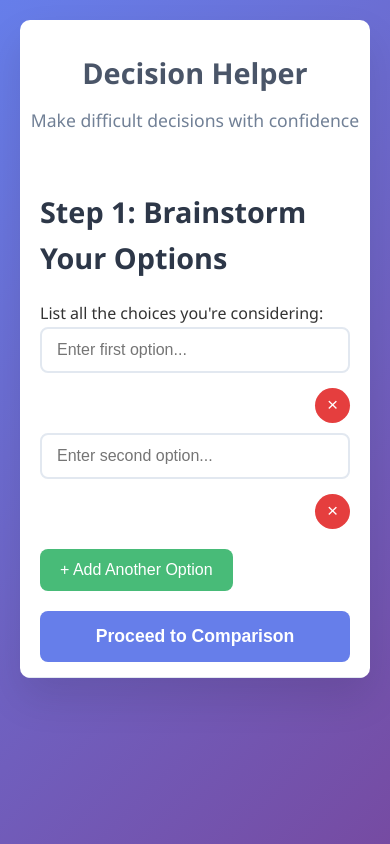
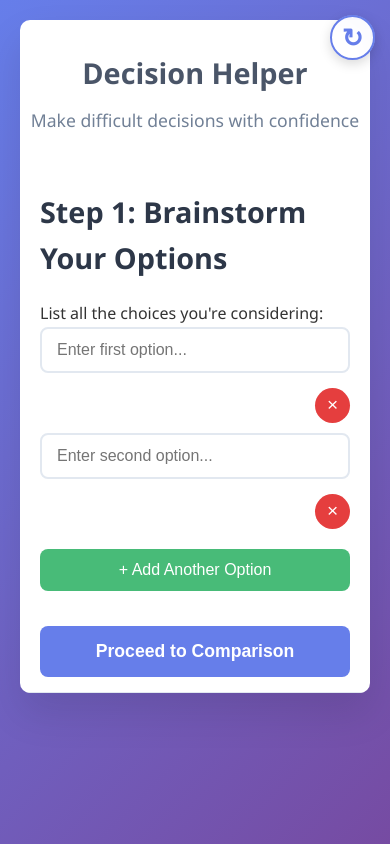
Before and after one commit to jlangson/make-hard-decisions, a plain HTML site: page index.html in a window 390 px wide. Drawn offline with Linux system fonts and the light colour scheme.

Commit message:
Implement starting over

```diff
--- a/index.html
+++ b/index.html
@@ -35,6 +35,11 @@
     <link rel="stylesheet" href="styles.css">
 </head>
 <body>
+    <!-- Universal Start Over Button -->
+    <button id="universal-start-over" class="universal-start-over" title="Start Over?">
+        ↻
+    </button>
+
     <div class="container">
         <h1>Decision Helper</h1>
         <p class="subtitle">Make difficult decisions with confidence</p>
@@ -53,8 +58,10 @@
                     <button class="remove-choice">×</button>
                 </div>
             </div>
-            <button id="add-choice">+ Add Another Option</button>
-            <button id="proceed-to-comparison" class="primary-btn">Proceed to Comparison</button>
+            <div class="brainstorm-actions">
+                <button id="add-choice">+ Add Another Option</button>
+                <button id="proceed-to-comparison" class="primary-btn">Proceed to Comparison</button>
+            </div>
         </section>
 
         <!-- Step 2: Select Two Options -->
--- a/script.js
+++ b/script.js
@@ -13,6 +13,7 @@ document.addEventListener('DOMContentLoaded', function() {
     const proceedToScoringBtn = document.getElementById('proceed-to-scoring');
     const calculateResultBtn = document.getElementById('calculate-result');
     const startOverBtn = document.getElementById('start-over');
+    const universalStartOverBtn = document.getElementById('universal-start-over');
     const shareResultsBtn = document.getElementById('share-results');
 
     // Sections
@@ -55,6 +56,7 @@ document.addEventListener('DOMContentLoaded', function() {
         proceedToScoringBtn.addEventListener('click', proceedToScoring);
         calculateResultBtn.addEventListener('click', calculateResult);
         startOverBtn.addEventListener('click', startOver);
+        universalStartOverBtn.addEventListener('click', universalStartOver);
         shareResultsBtn.addEventListener('click', shareResults);
 
         // Handle dynamic choice input changes
@@ -518,6 +520,16 @@ document.addEventListener('DOMContentLoaded', function() {
         }
     }
 
+    function universalStartOver() {
+        // Clear all form data first
+        document.querySelectorAll('input, textarea').forEach(element => {
+            element.value = '';
+        });
+
+        // Force hard reload
+        window.location.href = window.location.href;
+    }
+
     function shareResults() {
         const resultData = generateShareText();
 
--- a/styles.css
+++ b/styles.css
@@ -11,6 +11,41 @@ body {
     background: linear-gradient(135deg, #667eea 0%, #764ba2 100%);
     min-height: 100vh;
     padding: 20px;
+    position: relative;
+}
+
+/* Universal Start Over Button */
+.universal-start-over {
+    position: fixed;
+    top: 20px;
+    right: 20px;
+    width: 50px;
+    height: 50px;
+    border-radius: 50%;
+    background: rgba(255, 255, 255, 0.9);
+    border: 2px solid #667eea;
+    color: #667eea;
+    font-size: 1.8rem;
+    font-weight: bold;
+    cursor: pointer;
+    display: flex;
+    align-items: center;
+    justify-content: center;
+    z-index: 1000;
+    transition: all 0.3s ease;
+    box-shadow: 0 4px 12px rgba(0, 0, 0, 0.15);
+    backdrop-filter: blur(10px);
+}
+
+.universal-start-over:hover {
+    background: #667eea;
+    color: white;
+    transform: rotate(180deg) scale(1.1);
+    box-shadow: 0 6px 20px rgba(102, 126, 234, 0.3);
+}
+
+.universal-start-over:active {
+    transform: rotate(180deg) scale(0.95);
 }
 
 .container {
@@ -117,6 +152,13 @@ h4 {
     background: #c53030;
 }
 
+.brainstorm-actions {
+    display: flex;
+    gap: 15px;
+    align-items: center;
+    flex-wrap: wrap;
+}
+
 #add-choice {
     background: #48bb78;
     color: white;
@@ -125,7 +167,6 @@ h4 {
     border-radius: 8px;
     cursor: pointer;
     font-size: 1rem;
-    margin-right: 15px;
     transition: background-color 0.3s ease;
 }
 
@@ -515,6 +556,15 @@ h4 {
         text-align: center;
     }
 
+    .brainstorm-actions {
+        flex-direction: column;
+        align-items: stretch;
+    }
+
+    .brainstorm-actions button {
+        width: 100%;
+    }
+
     .results-actions {
         flex-direction: column;
         align-items: center;
@@ -524,4 +574,12 @@ h4 {
         width: 100%;
         max-width: 250px;
     }
+
+    .universal-start-over {
+        top: 15px;
+        right: 15px;
+        width: 45px;
+        height: 45px;
+        font-size: 1.6rem;
+    }
 }
```
